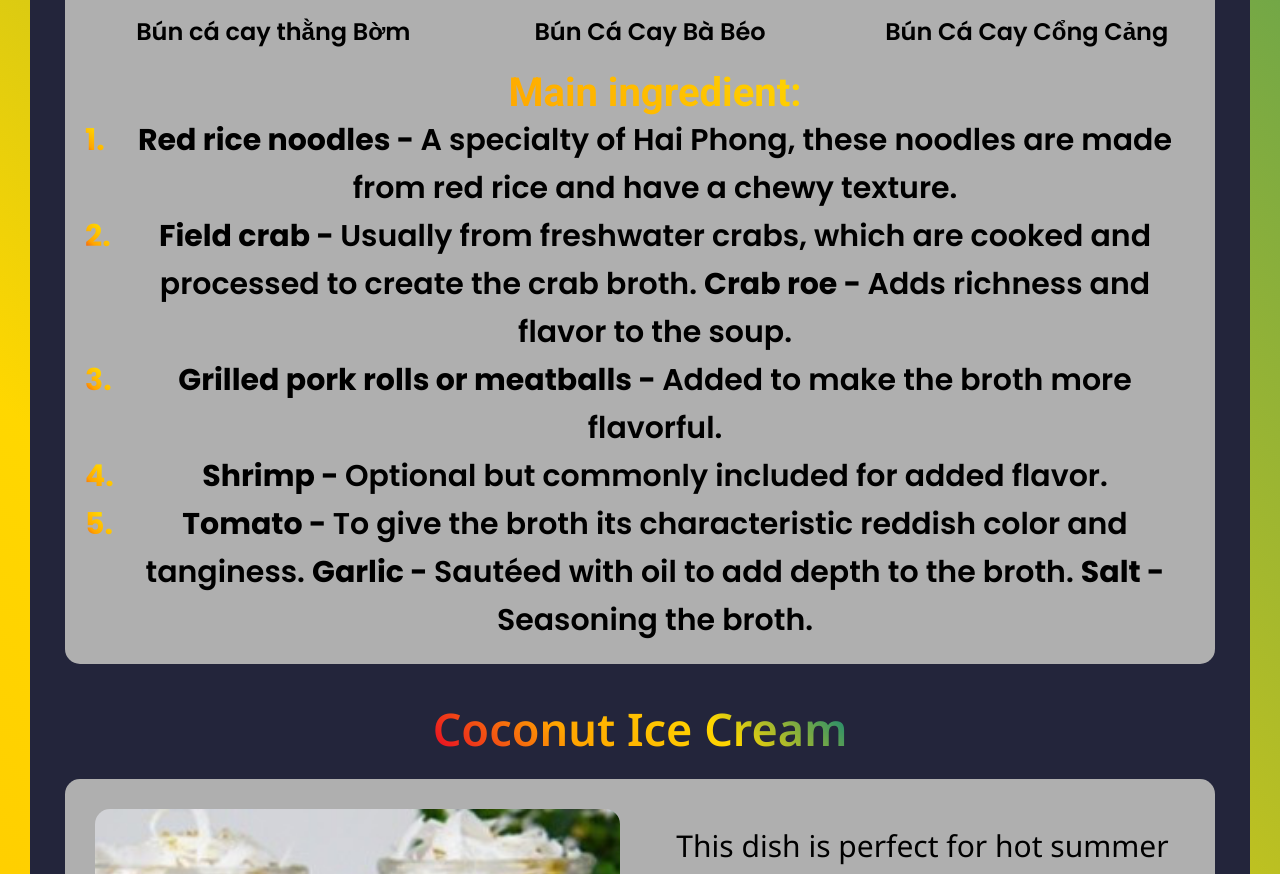
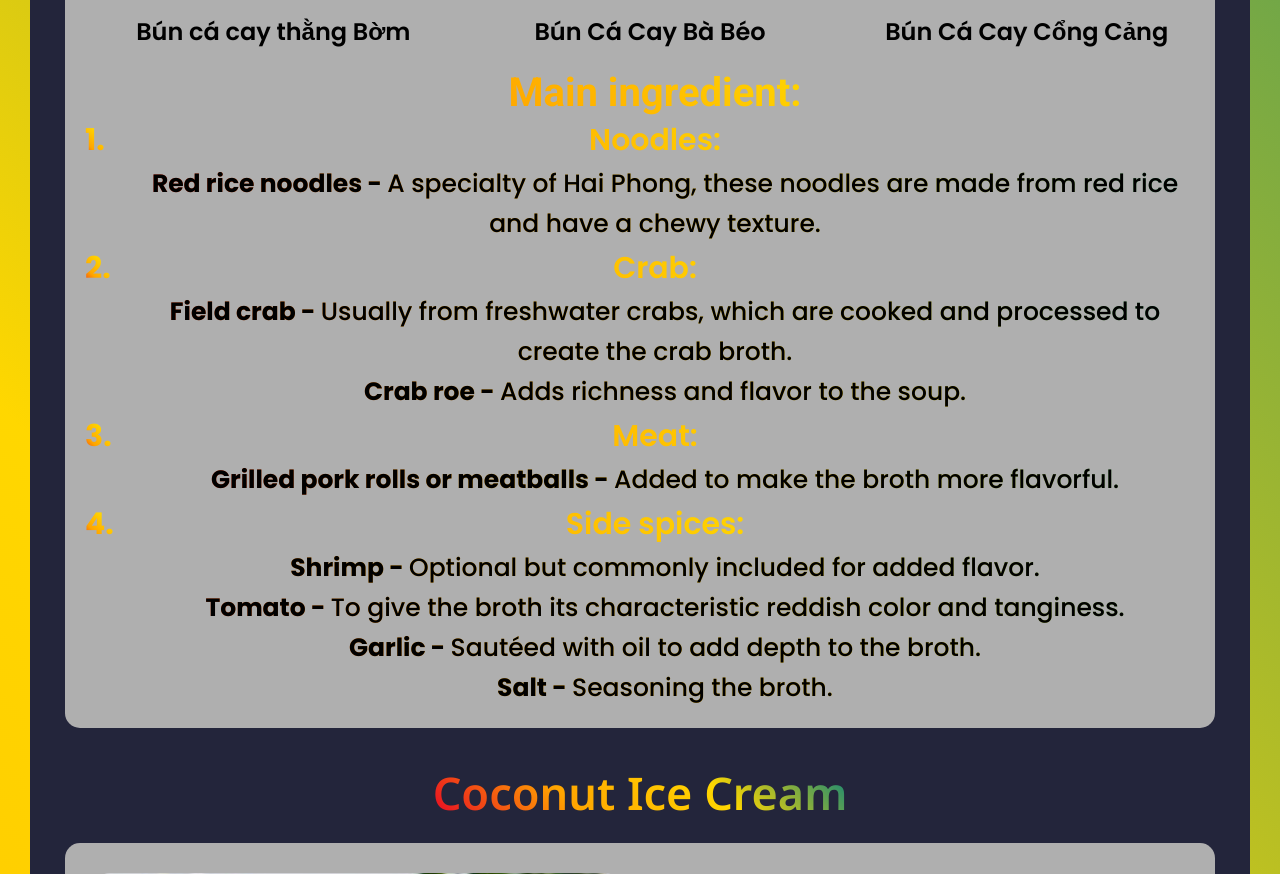
Before and after one commit to donguyenphu/Hai_Phong_Culture_Website, a PHP site: page /cuisine.php in a window 1280 px wide. Shown: the part 2207-3081 px from the top of the page. Run offline with PHP 8.4, Linux system fonts and the light colour scheme.

Commit message:
update cuisine information

```diff
--- a/cuisine.php
+++ b/cuisine.php
@@ -67,24 +67,42 @@
                         </h1>
                     </div>
                     <ul class="detailIngredientWrapper">
-                        <li class="detailIngredientMain">
+                        <ul class="detailIngredientMain" id="detailIngredientMainList">
+                            Noodles:
+                            <li class="describeIngredient">
                                 <strong>Red rice noodles - </strong>A specialty of Hai Phong, these noodles are made from red rice and have a chewy texture.
                             </li>
-                        <li class="detailIngredientMain">
+                        </ul>
+                        <ul class="detailIngredientMain" id="detailIngredientMainList">
+                            Crab:
+                            <li class="describeIngredient">
                                 <strong>Field crab - </strong>Usually from freshwater crabs, which are cooked and processed to create the crab broth.
+                            </li>
+                            <li class="describeIngredient">
                                 <strong>Crab roe - </strong>Adds richness and flavor to the soup.
                             </li>
-                        <li class="detailIngredientMain">
+                        </ul>
+                        <ul class="detailIngredientMain" id="detailIngredientMainList">
+                            Meat:
+                            <li class="describeIngredient">
                                 <strong>Grilled pork rolls or meatballs - </strong>Added to make the broth more flavorful.
                             </li>
-                        <li class="detailIngredientMain">
+                        </ul>
+                        <ul class="detailIngredientMain" id="detailIngredientMainList">
+                            Side spices:
+                            <li class="describeIngredient">
                                 <strong>Shrimp - </strong>Optional but commonly included for added flavor.
                             </li>
-                        <li class="detailIngredientMain">
+                            <li class="describeIngredient">
                                 <strong>Tomato - </strong>To give the broth its characteristic reddish color and tanginess.
+                            </li>
+                            <li class="describeIngredient">
                                 <strong>Garlic  - </strong>Sautéed with oil to add depth to the broth.
+                            </li>
+                            <li class="describeIngredient">
                                 <strong>Salt - </strong>Seasoning the broth.
                             </li>
+                        </ul>
                     </ul>
                 </div>
             </div>
@@ -149,12 +167,12 @@
                             </li>
                         </ul>
                         <ul class="detailIngredientMain" id="detailIngredientMainList">
-                            Jelly
+                            Jelly:
                             <li class="describeIngredient">
                                 <strong>Coconut jelly:</strong> Transparent, crispy, cool, with a light taste.
                             </li>
                             <li class="describeIngredient">
-                                <strong>Jelly (thach rau cau):</strong> You can add pandan jelly, coffee or fruit jelly to enhance the flavor and color.
+                                <strong>Jelly (thạch rau câu):</strong> You can add pandan jelly, coffee or fruit jelly to enhance the flavor and color.
                             </li>
                         </ul>
                         <ul class="detailIngredientMain" id="detailIngredientMainList">
@@ -165,11 +183,8 @@
                             <li class="describeIngredient">
                                 <strong>Condensed milk:</strong> Increase sweetness and fat.
                             </li>
-                        </ul>
-                        <ul class="detailIngredientMain" id="detailIngredientMainList">
-                            Coconut milk
                             <li class="describeIngredient">
-                                <strong>Unsweetened fresh milk:</strong> Rich, fatty and fragrant, is the soul of the dish.
+                                <strong>Coconut milk:</strong> Rich, fatty and fragrant, is the soul of the dish.
                             </li>
                         </ul>
                         <ul class="detailIngredientMain" id="detailIngredientMainList">
@@ -268,7 +283,7 @@
             </div>
             <div class="titleIntroductionWrapper">
                 <a href="https://vnexpress.net/gia-be-xao-dac-san-thu-thach-long-kien-nhan-o-hai-phong-4637033.html" class="titleFoodMain">
-                    Stir-fried fish price
+                    Stir-fried bean sprouts
                 </a>
             </div>
             <div class="descriptionCuisinesWrapper">
@@ -327,19 +342,19 @@
                         <ul class="detailIngredientMain" id="detailIngredientMainList">
                             Vietnamese coriander:
                             <li class="describeIngredient">
-                                Herbs are indispensable, helping to enhance the characteristic flavor of the dish.
+                                <strong>Herbs - </strong>Indispensable, helping to enhance the characteristic flavor of the dish.
                             </li>
                         </ul>
                         <ul class="detailIngredientMain" id="detailIngredientMainList">
                             Spices:
                             <li class="describeIngredient">
-                                <strong>Shallots, minced garlic:</strong> Fry until fragrant.
+                                <strong>Shallots, minced garlic - </strong> Fry until fragrant.
                             </li>
                             <li class="describeIngredient">
-                                <strong>Cooking oil, fish sauce, seasoning powder, pepper:</strong> Enhance rich flavor.
+                                <strong>Cooking oil, fish sauce, seasoning powder, pepper - </strong>Enhance rich flavor.
                             </li>
                             <li class="describeIngredient">
-                                <strong>Chili:</strong> Creates a mild spicy taste.
+                                <strong>Chili - </strong>Creates a mild spicy taste.
                             </li>
                         </ul>
                     </ul>
--- a/data/cuisinesInfo.php
+++ b/data/cuisinesInfo.php
@@ -21,7 +21,34 @@ $dishesInformation = [
             ]
         ],
         'mainIngredients' => [
-            'Red rice paper', 'Field crab', 'Grilled pork rolls or meatballs', 'Shrimp', 'Spices such as onion, tomato, scallion oil,...'
+            [
+                'nameIngredient' => 'Noodles:',
+                'moreInfo' => [
+                    '<strong>Red rice noodles - </strong>A specialty of Hai Phong, these noodles are made from red rice and have a chewy texture.',
+                ]
+            ],
+            [
+                'nameIngredient' => 'Crab:',
+                'moreInfo' => [
+                    '<strong>Field crab - </strong>Usually from freshwater crabs, which are cooked and processed to create the crab broth.',
+                    '<strong>Crab roe - </strong>Adds richness and flavor to the soup.'
+                ]
+            ],
+            [
+                'nameIngredient' => 'Meat:',
+                'moreInfo' => [
+                    '<strong>Grilled pork rolls or meatballs - </strong>Added to make the broth more flavorful.'
+                ]
+            ],
+            [
+                'nameIngredient' => 'Side spices:',
+                'moreInfo' => [
+                    '<strong>Shrimp - </strong>Optional but commonly included for added flavor.',
+                    '<strong>Tomato - </strong>To give the broth its characteristic reddish color and tanginess.',
+                    '<strong>Garlic  - </strong>Sautéed with oil to add depth to the broth.',
+                    '<strong>Salt - </strong>Seasoning the broth.'
+                ]
+            ]
         ]
     ],
     [
@@ -41,6 +68,37 @@ $dishesInformation = [
             [
                 'LocationName' => 'Dừa dầm cô Vinh',
                 'Frame' => 'https://www.google.com/maps/embed?pb=!1m18!1m12!1m3!1d3728.639877297973!2d106.68909347417132!3d20.846243780757888!2m3!1f0!2f0!3f0!3m2!1i1024!2i768!4f13.1!3m3!1m2!1s0x314a7ba0015a8103%3A0xdd5fa0b6121edc02!2zROG7q2EgROG6p20gQ8O0IFZpbmg!5e0!3m2!1svi!2s!4v1733569366514!5m2!1svi!2s'
+            ]
+        ],
+        'mainIngredients' => [
+            [
+                'nameIngredient' => 'Young coconut:',
+                'moreInfo' => [
+                    '<strong>Young coconut meat:</strong> Cut into thin strips or slices, soft, fragrant, and lightly fatty.',
+                    '<strong>Fresh coconut water:</strong> Make the broth, naturally sweet.'
+                ]
+            ],
+            [
+                'nameIngredient' => 'Jelly:',
+                'moreInfo' => [
+                    '<strong>Coconut jelly:</strong> Transparent, crispy, cool, with a light taste.',
+                    '<strong>Jelly (thạch rau câu):</strong> You can add pandan jelly, coffee or fruit jelly to enhance the flavor and color.'
+                ]
+            ],
+            [
+                'nameIngredient' => 'Milk:',
+                'moreInfo' => [
+                    '<strong>Unsweetened fresh milk:</strong> Creates a sweet taste.',
+                    '<strong>Condensed milk:</strong> Increase sweetness and fat.',
+                    '<strong>Coconut milk:</strong> Rich, fatty and fragrant, is the soul of the dish.'
+                ]
+            ],
+            [
+                'nameIngredient' => 'Topping:',
+                'moreInfo' => [
+                    '<strong>Desiccated coconut or dried coconut:</strong> Increase crispness.',
+                    '<strong>Basil seeds, coconut pearls, or nuts (optional):</strong> Adds interest to food.'
+                ]
             ]
         ]
     ],
@@ -62,6 +120,34 @@ $dishesInformation = [
                 'LocationName' => 'Bánh mì cay Hải Phòng - Khánh Nạp',
                 'Frame' => 'https://www.google.com/maps/embed?pb=!1m18!1m12!1m3!1d3728.596446363947!2d106.68288302417142!3d20.847996330756484!2m3!1f0!2f0!3f0!3m2!1i1024!2i768!4f13.1!3m3!1m2!1s0x314a7bcd57a4cb41%3A0x684ce7b8397c8167!2zQsOhbmggbcOsIGNheSBI4bqjaSBQaMOybmcgLSBLaMOhbmggTuG6oXA!5e0!3m2!1svi!2s!4v1733568585676!5m2!1svi!2s'
             ]
+        ],
+        'mainIngredient' => [
+            [
+                'nameIngredient' => 'Crust:',
+                'moreInfo' => [
+                    'Small baguette, about 20-25cm long, thin crust, crispy, little filling.',
+                    'The crust is baked golden brown and fragrant.'
+                ]
+            ],
+            [
+                'nameIngredient' => 'Pate filling:',
+                'moreInfo' => [
+                    'Made from pork liver, minced meat, lard and spices.',
+                    'The pate is finely ground, rich in fat, and has a rich flavor.'
+                ]
+            ],
+            [
+                'nameIngredient' => 'Chili sauce:',
+                'moreInfo' => [
+                    'A typical Hai Phong chili sauce, spicy but not too harsh, with the aroma of garlic and chili.',
+                ]
+            ],
+            [
+                'nameIngredient' => 'Scallion oil or butter (optional):',
+                'moreInfo' => [
+                    'A layer of scallion oil or butter is spread on the cake to increase the fattiness.'
+                ]
+            ]
         ]
     ],
     [
@@ -82,6 +168,29 @@ $dishesInformation = [
                 'LocationName' => 'Giá Bể Xào, Gỏi',
                 'Frame' => 'https://www.google.com/maps/embed?pb=!1m18!1m12!1m3!1d3728.548722772593!2d106.66639357073532!3d20.849921938221744!2m3!1f0!2f0!3f0!3m2!1i1024!2i768!4f13.1!3m3!1m2!1s0x314a7b0034579b4b%3A0x797a0871c07a559b!2zR2nDoSBC4buDIFjDoG8sIEfhu49p!5e0!3m2!1svi!2s!4v1733577074253!5m2!1svi!2s'
             ]
+        ],
+        'mainIngredients' => [
+            [
+                'nameIngredient' => 'Sprout bean:',
+                'moreInfo' => [
+                    'A type of seafood that lives in salt or brackish water, has a soft body, about 3-5cm long, and is clear white.',
+                    'When processed, the tank price is often cleaned of the thin outer shell.'
+                ]
+            ],
+            [
+                'nameIngredient' => 'Vietnamese coriander:',
+                'moreInfo' => [
+                    '<strong>Herbs - </strong>Indispensable, helping to enhance the characteristic flavor of the dish.'
+                ]
+            ],
+            [
+                'nameIngredient' => 'Spices:',
+                'moreInfo' => [
+                    '<strong>Shallots, minced garlic - </strong> Fry until fragrant.',
+                    '<strong>Cooking oil, fish sauce, seasoning powder, pepper - </strong>Enhance rich flavor.',
+                    '<strong>Chili - </strong>Creates a mild spicy taste.'
+                ]
+            ]
         ]
     ]
 ];
```
Lines whose indentation alone changed are shown as unchanged.
